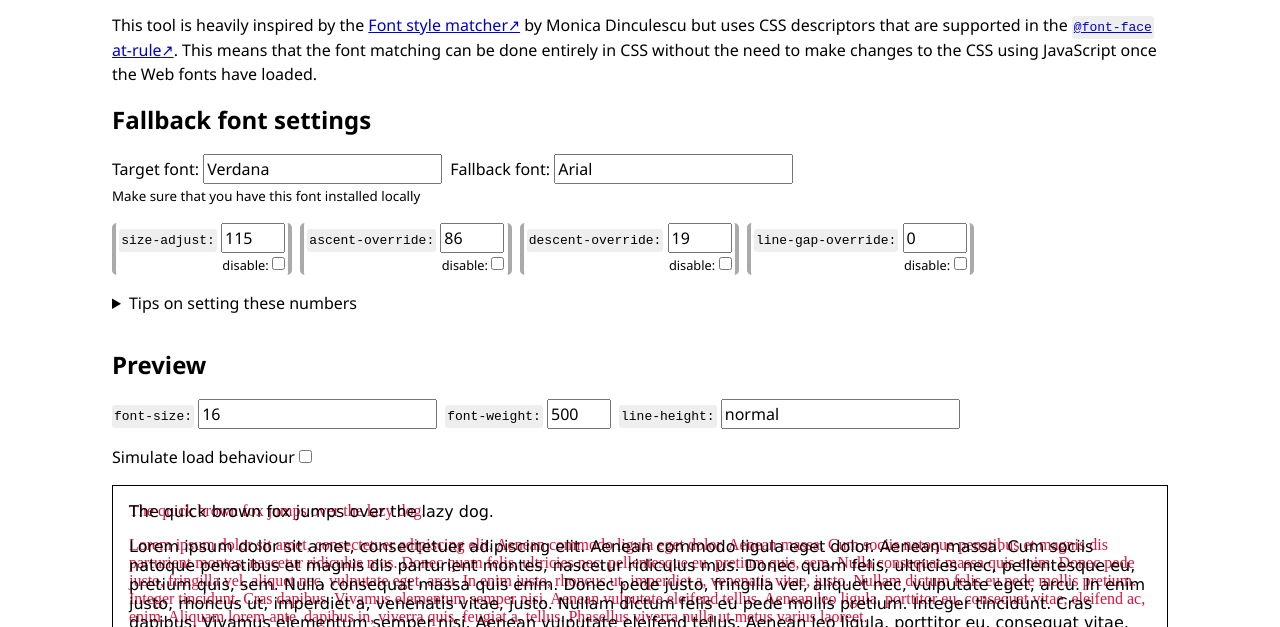
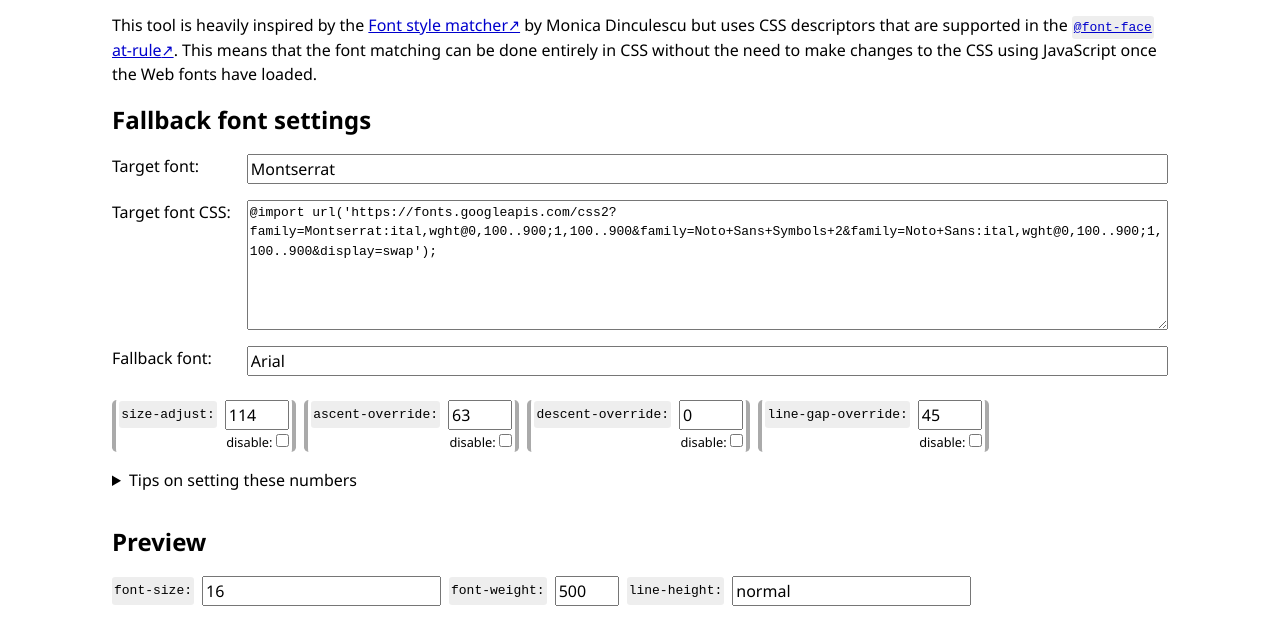
Before and after one commit to paulbrimicombe/font-matcher, a plain HTML site: page index.html in a window 1280 px wide. Shown: the part 172-799 px from the top of the page. Drawn offline with Linux system fonts and the light colour scheme; a web font is replaced by a local one.

Commit message:
Support adding target font CSS

```diff
--- a/index.html
+++ b/index.html
@@ -67,20 +67,18 @@
       <section>
         <h2>Fallback font settings</h2>
         <form id="fallback-form">
-          <div class="inputs">
-            <div class="input-item">
-              <span class="input-pair">
+          <div class="inputs-vertical">
             <label for="target-font">Target font:</label>
             <input
               type="text"
               id="target-font"
               name="target-font"
-                  value="Verdana"
+              value="Montserrat"
             />
-              </span>
-              <small>Make sure that you have this font installed locally</small>
-            </div>
-            <span class="input-pair">
+            <label for="target-font-css">Target font CSS:</label>
+            <textarea id="target-font-css" name="target-font-css">
+@import url('https://fonts.googleapis.com/css2?family=Montserrat:ital,wght@0,100..900;1,100..900&family=Noto+Sans+Symbols+2&family=Noto+Sans:ital,wght@0,100..900;1,100..900&display=swap');</textarea
+            >
             <label for="fallback-font">Fallback font:</label>
             <input
               type="text"
@@ -88,7 +86,6 @@
               name="fallback-font"
               value="Arial"
             />
-            </span>
           </div>
           <div class="inputs">
             <div class="optional-input">
@@ -100,7 +97,7 @@
                   type="number"
                   id="size-adjust"
                   name="size-adjust"
-                  value="115"
+                  value="114"
                 />
               </span>
               <span class="input-pair, input-disable">
@@ -121,7 +118,7 @@
                   type="number"
                   id="ascent-override"
                   name="ascent-override"
-                  value="86"
+                  value="63"
                 />
               </span>
               <span class="input-pair, input-disable">
@@ -142,7 +139,7 @@
                   type="number"
                   id="descent-override"
                   name="descent-override"
-                  value="19"
+                  value="0"
                 />
               </span>
               <span class="input-pair, input-disable">
@@ -163,7 +160,7 @@
                   type="number"
                   id="line-gap-override"
                   name="line-gap-override"
-                  value="0"
+                  value="45"
                 />
               </span>
               <span class="input-pair, input-disable">
--- a/main.css
+++ b/main.css
@@ -39,7 +39,7 @@ a[target="_blank"]::after {
 form {
   display: flex;
   flex-direction: column;
-  gap: 1em;
+  gap: 1.5em;
 }
 
 form .inputs {
@@ -48,6 +48,12 @@ form .inputs {
   gap: 0.5em;
   flex-wrap: wrap;
   align-items: start;
+}
+
+form .inputs-vertical {
+  display: grid;
+  grid-template-columns: auto 1fr;
+  gap: 1em;
 }
 
 form .optional-input {
@@ -68,6 +74,18 @@ form .optional-input .input-disable {
 
 form input[type="number"] {
   width: 4em;
+}
+
+form textarea {
+  height: 10em;
+  font-family: monospace;
+}
+
+form .input-pair {
+  display: flex;
+  flex-direction: row;
+  align-items: center;
+  gap: 0.5em;
 }
 
 details > div {
--- a/main.mjs
+++ b/main.mjs
@@ -22,6 +22,9 @@ const webfontPreview = getElementAs("target", HTMLElement);
 const previewSpacer = getElementAs("preview-spacer", HTMLElement);
 
 const fallbackCSSSnippet = getElementAs("fallback-font-css", HTMLElement);
+
+const targetFontCSSStyleElement = document.createElement("style");
+webfontPreview.appendChild(targetFontCSSStyleElement);
 
 const styleElement = document.createElement("style");
 webfontPreview.appendChild(styleElement);
@@ -57,6 +60,7 @@ const updateFonts = (event) => {
   const fallbackFormData = new FormData(fallbackForm);
 
   const targetFont = fallbackFormData.get("target-font")?.toString();
+  const targetFontCSS = fallbackFormData.get("target-font-css")?.toString();
   const fallbackFont = fallbackFormData.get("fallback-font")?.toString();
   const sizeAdjust = fallbackFormData.get("size-adjust")?.toString();
   const ascentOverride = fallbackFormData.get("ascent-override")?.toString();
@@ -112,8 +116,10 @@ const updateFonts = (event) => {
   font-size: ${fontSize}px;
   font-weight: ${fontWeight};
   line-height: ${lineHeight};
-}`;
+}
+`;
 
+  targetFontCSSStyleElement.textContent = targetFontCSS ?? "";
   styleElement.textContent = fontFaceCSS + outputCSS;
   fallbackCSSSnippet.textContent = fontFaceCSS;
 
```
Lines whose indentation alone changed are shown as unchanged.
